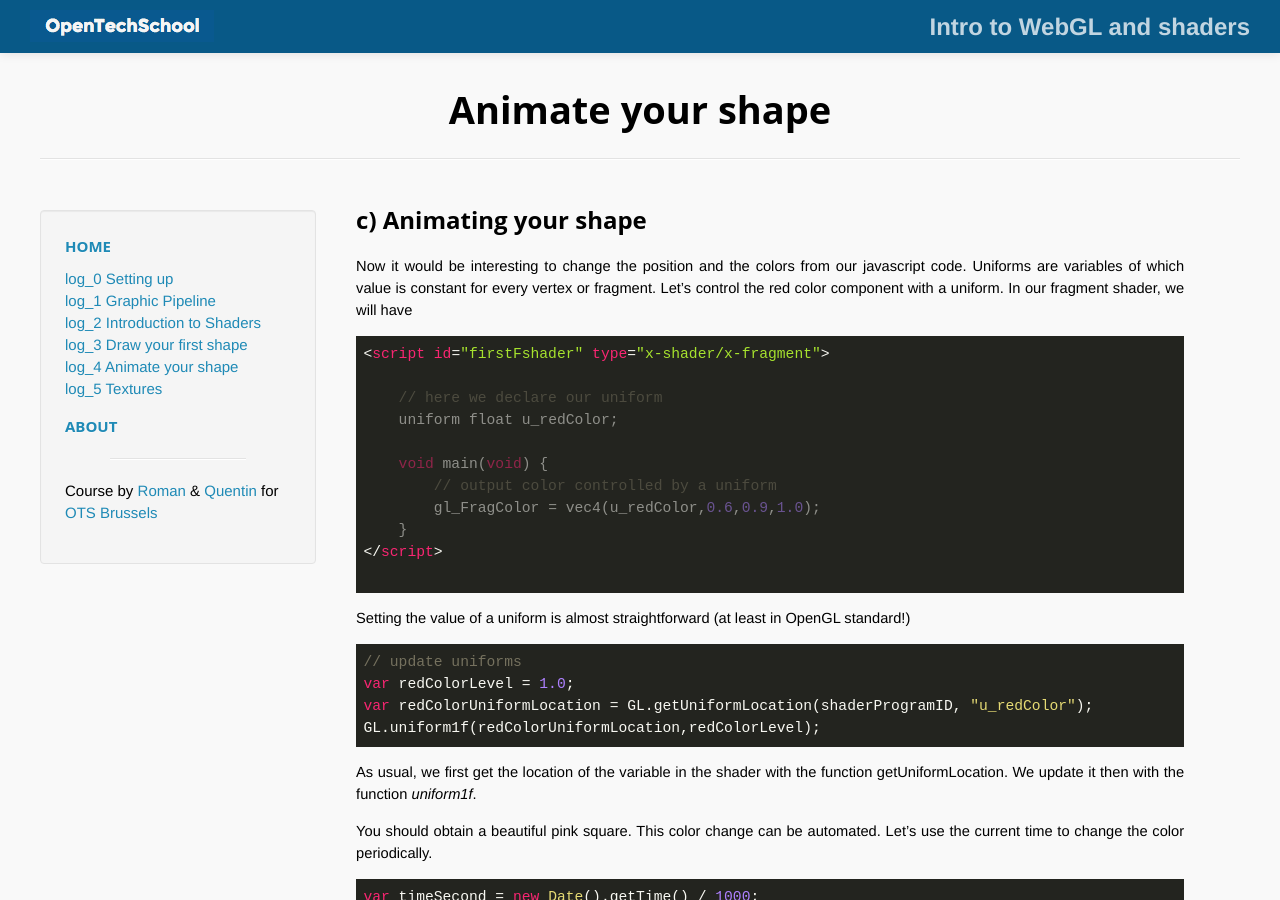
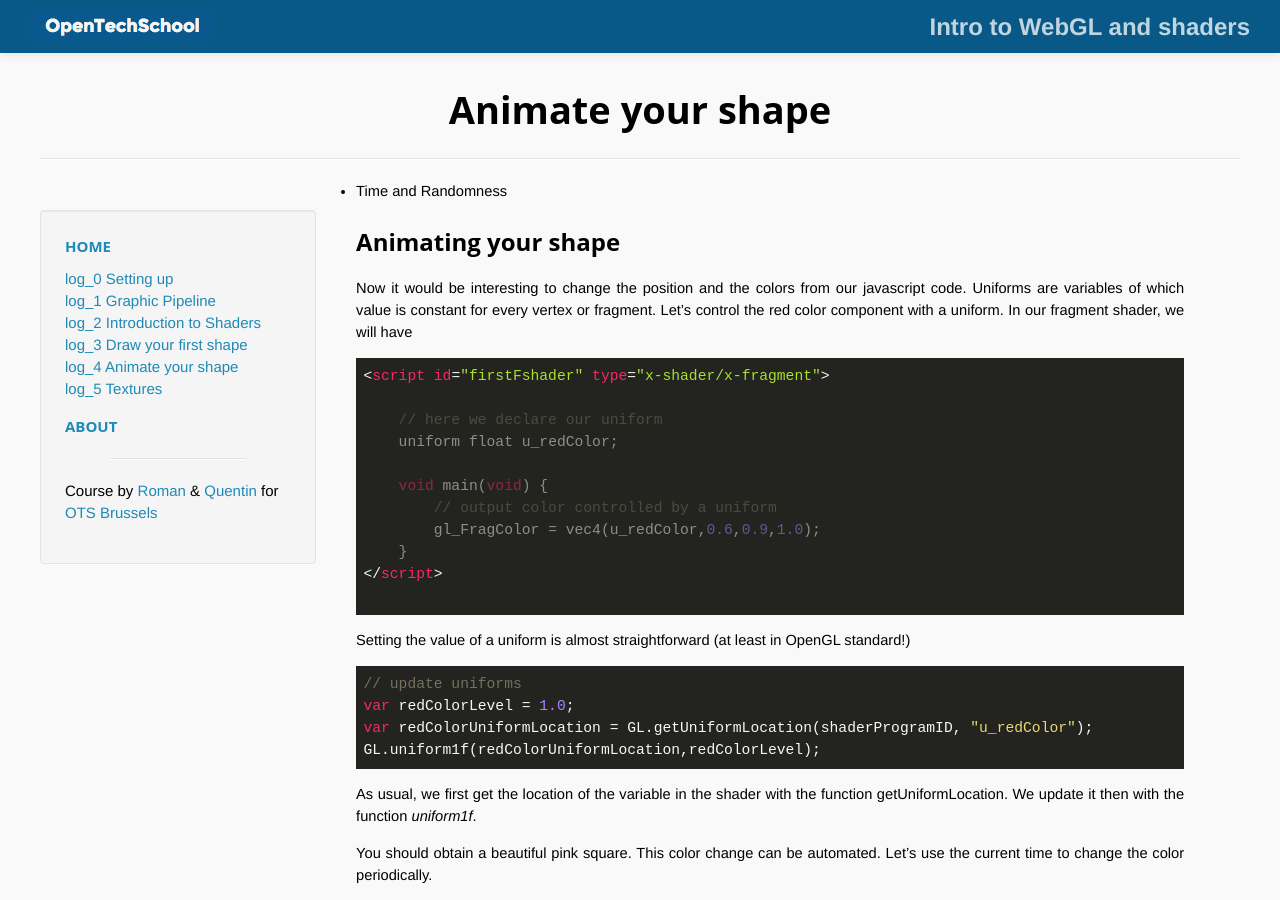
Before and after one commit to OpenTechSchool-Brussels/intro-to-webGL-and-shaders, a Jekyll site: the page built from log4_animate-shape.md, in a window 1280 px wide and 900 px high. Built offline with Jekyll 4.4.1, drawn with Linux system fonts in a browser that asks for light colours; some of the changed text lies outside the part shown.

Commit message:
Update log4_animate-shape.md

```diff
--- a/log4_animate-shape.md
+++ b/log4_animate-shape.md
@@ -5,7 +5,9 @@ num: 4
 
 ---
 
-## c) Animating your shape
+*  Time and Randomness
+
+## Animating your shape
 
 Now it would be interesting to change the position and the colors from our javascript code.
 Uniforms are variables of which value is constant for every vertex or fragment.
@@ -189,7 +191,7 @@ And now you should obtain a beautiful multicolor quad. Why ? We only defined col
 That's a fundamental concept to understand. The fragment shader takes data produced by the vertex shader and interpolate them for each fragment.
 
 
-## e) Controling this mess
+## Controling this mess
 
 * Using the mouse position (x and y) as a control for other stuff
 
@@ -206,5 +208,5 @@ function showCoords(event) {
 </script>
 ~~~
 
-## d) Let's do a cube!
+## Let's do a cube!
 * triangles to cube. Simple. Nice. Good for your health
```
